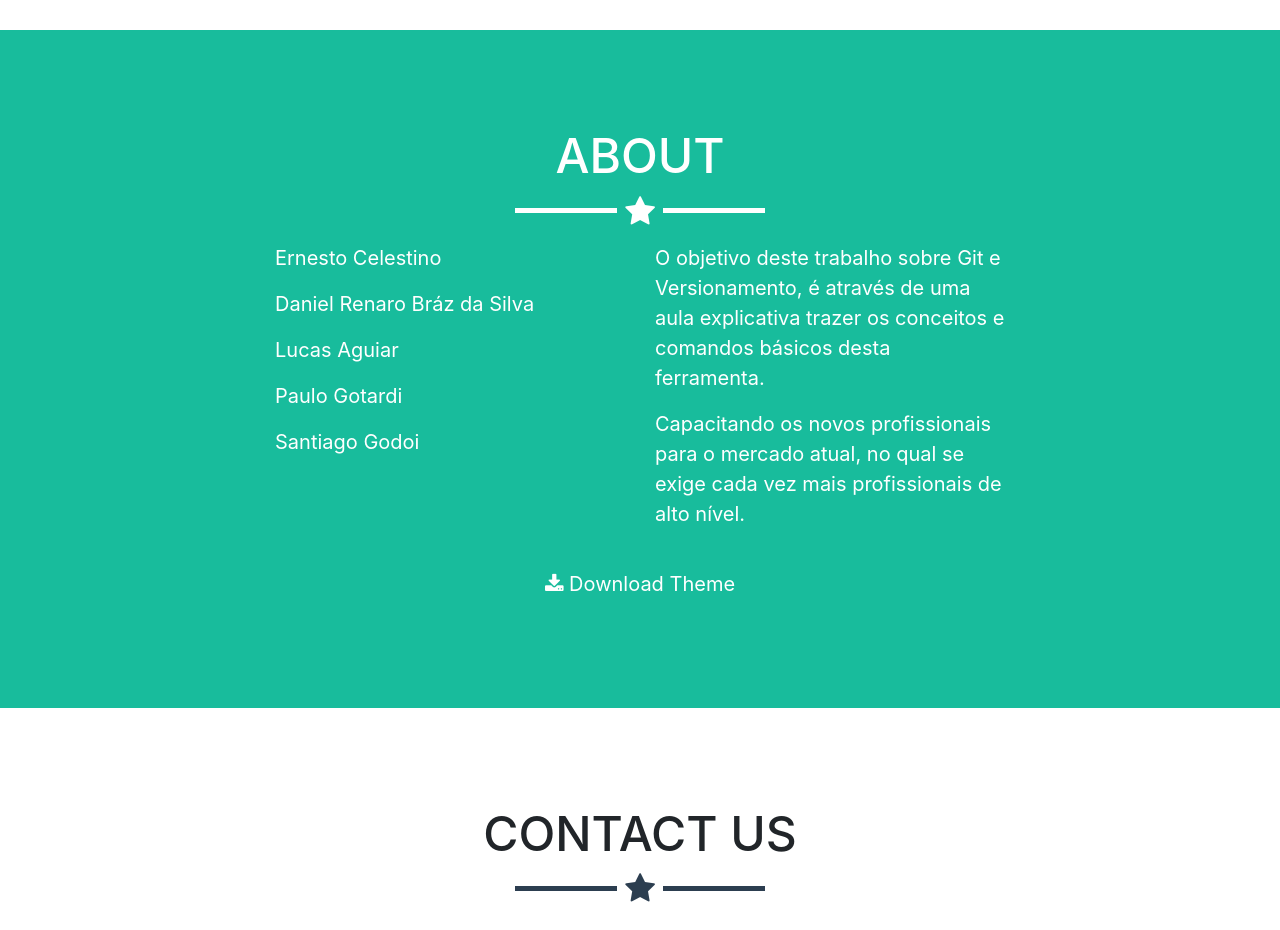
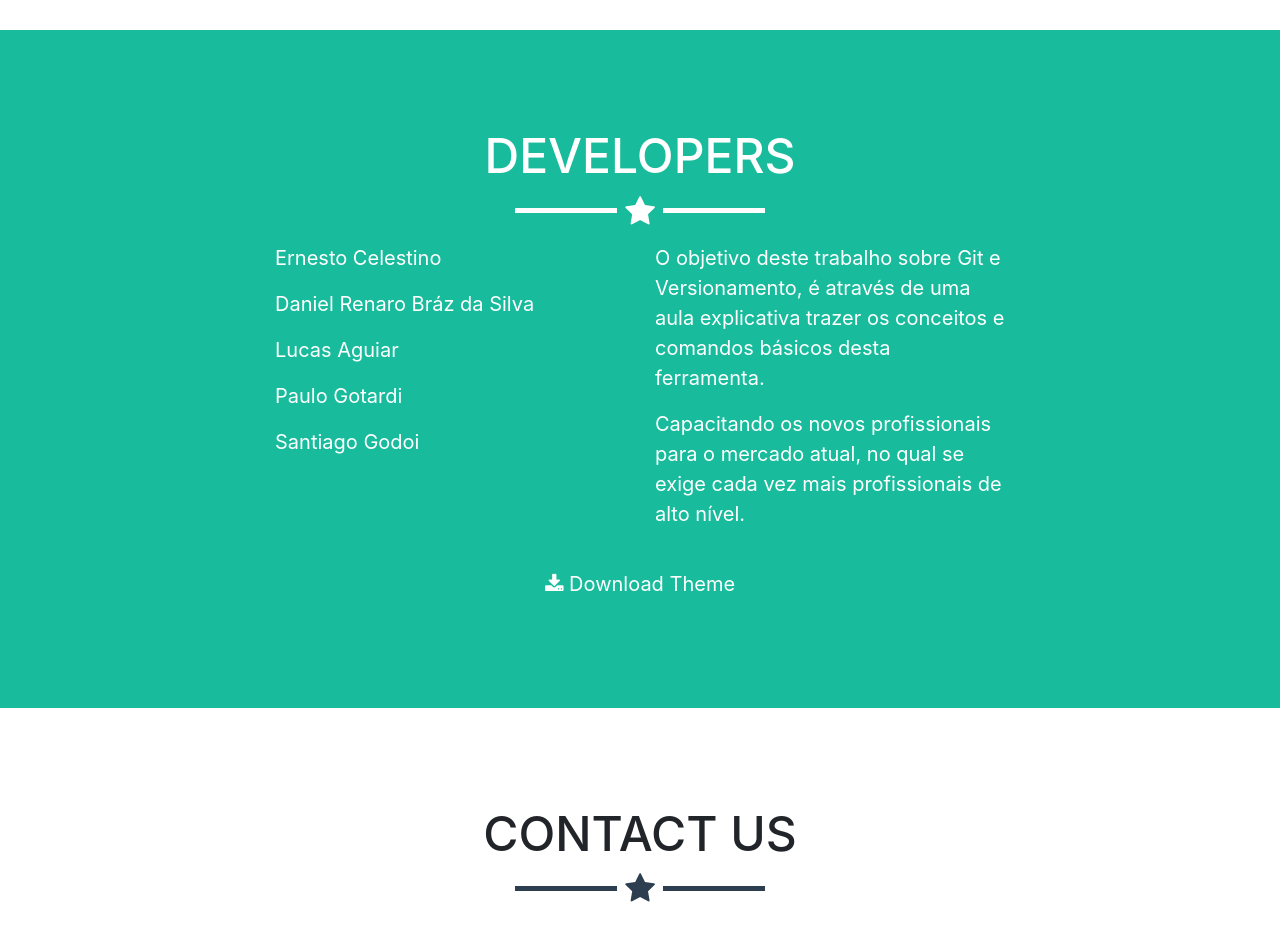
Before and after one commit to DanielRenaro/projetoFaculdade, a website with bundled scripts: page projeto/index.html in a window 1280 px wide. Shown: the part 1640-2570 px from the top of the page. Built offline with nearby package versions, Linux system fonts and the light colour scheme.

Commit message:
Alteração de About para Developers

```diff
--- a/projeto/index.html
+++ b/projeto/index.html
@@ -134,7 +134,7 @@
     <!-- About Section -->
     <section class="success" id="about">
       <div class="container">
-        <h2 class="text-center">About</h2>
+        <h2 class="text-center">Developers</h2>
         <hr class="star-light">
         <div class="row">
           <div class="col-lg-4 ml-auto">
```
